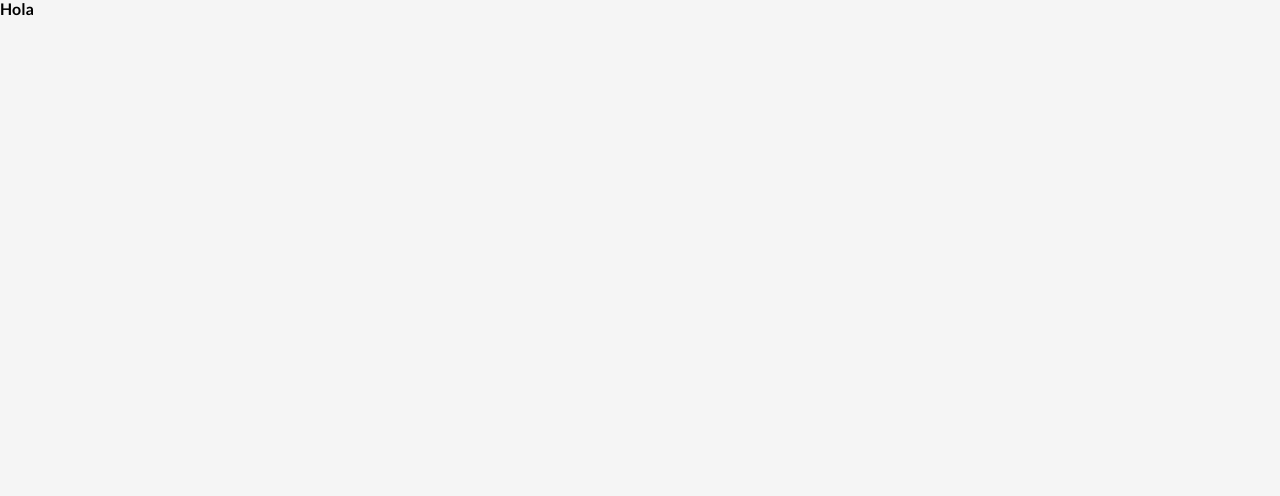
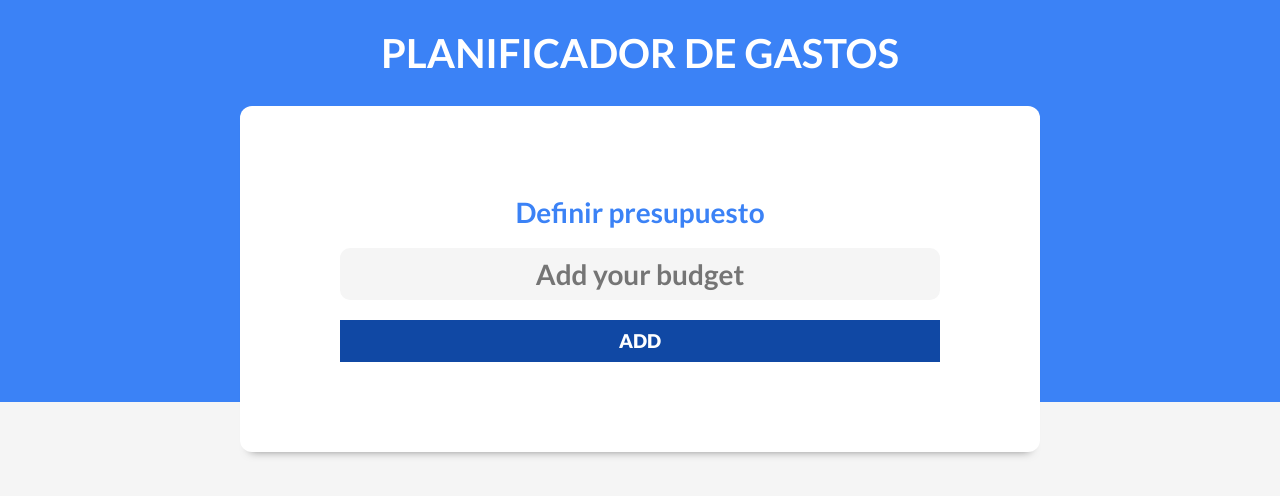
Before and after one commit to Bikcodeh/budget-app, a React (Vite) app: page / in a window 1280 px wide. Shown: the top 496 px of the page. Built offline with nearby package versions, Linux system fonts and the light colour scheme.

Commit message:
initial components header and budget form

```diff
--- a/src/App.jsx
+++ b/src/App.jsx
@@ -1,8 +1,10 @@
+import { Header } from "./components/Header"
+
 function App() {
   return (
-    <>
-      Hola
-    </>
+    <div>
+      <Header />
+    </div>
   )
 }
 
--- /dev/null
+++ b/src/components/Header.jsx
@@ -0,0 +1,10 @@
+import { NewBudget } from "./NewBudget";
+
+export const Header = () => {
+  return (
+    <header>
+      <h1>Planificador de gastos</h1>
+      <NewBudget />
+    </header>
+  );
+};
--- /dev/null
+++ b/src/components/NewBudget.jsx
@@ -0,0 +1,19 @@
+import React from 'react'
+
+export const NewBudget = () => {
+  return (
+    <div className='contenedor-presupuesto contenedor sombra'>
+        <form className='formulario'>
+            <div className='campo'>
+                <label>Definir presupuesto</label>
+                <input
+                    className='nuevo-presupuesto'
+                    type='text'
+                    placeholder='Add your budget'
+                />
+            </div>
+            <input type='submit' value='Add' />
+        </form>
+    </div>
+  )
+}
```
